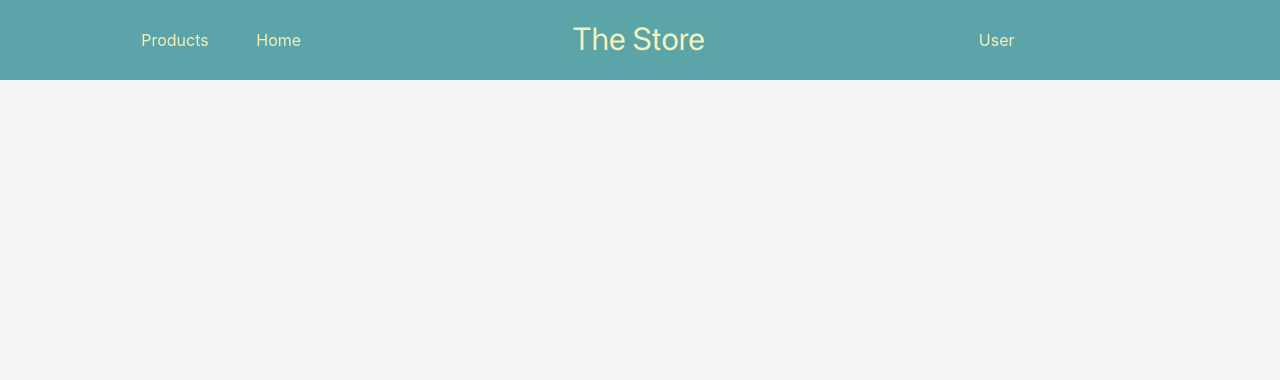
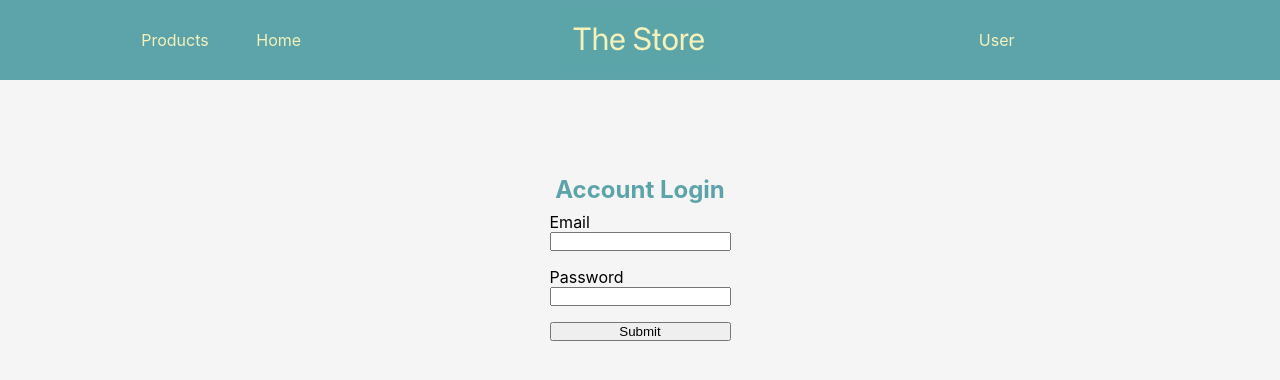
Before and after one commit to zoehay/angular-e-commerce, an Angular app: page /auth/login in a window 1280 px wide. Before the commit this address led to /. Shown: the top 380 px of the page. Built offline with nearby package versions, Linux system fonts and the light colour scheme.

Commit message:
add login component

```diff
--- a/src/app/app.component.ts
+++ b/src/app/app.component.ts
@@ -1,11 +1,12 @@
 import { Component } from '@angular/core';
 import { HomeComponent } from './home/home.component';
 import { RouterModule } from '@angular/router';
+import { FormsModule, ReactiveFormsModule } from '@angular/forms';
 
 @Component({
   selector: 'app-root',
   standalone: true,
-  imports: [HomeComponent, RouterModule],
+  imports: [HomeComponent, RouterModule, ReactiveFormsModule, FormsModule],
   template: `
     <main>
       <nav>
@@ -24,10 +25,10 @@ import { RouterModule } from '@angular/router';
           </header>
         </a>
         <div class="links">
-          <a [routerLink]="['/']"> User </a>
+          <a [routerLink]="['/auth/login']"> User </a>
         </div>
       </nav>
-      <section class="content">
+      <section class="page-content">
         <router-outlet></router-outlet>
       </section>
     </main>
--- a/src/app/home/home.component.ts
+++ b/src/app/home/home.component.ts
@@ -5,13 +5,7 @@ import { CommonModule } from '@angular/common';
   selector: 'app-home',
   standalone: true,
   imports: [CommonModule],
-  template: `
-    <p>
-      home works!
-    </p>
-  `,
-  styleUrls: ['./home.component.css']
+  template: ` <p>Welcome to the store! It will be the same but better!</p> `,
+  styleUrls: ['./home.component.css'],
 })
-export class HomeComponent {
-
-}
+export class HomeComponent {}
--- /dev/null
+++ b/src/app/login/login.component.css
@@ -0,0 +1,12 @@
+.form-page {
+  display: flex;
+  flex-direction: column;
+  align-items: center;
+  margin-top: 5rem;
+}
+
+.form-field {
+  margin: 0.5rem;
+  display: flex;
+  flex-direction: column;
+}
--- /dev/null
+++ b/src/app/login/login.component.ts
@@ -0,0 +1,50 @@
+import { Component, OnInit } from '@angular/core';
+import {
+  FormBuilder,
+  FormGroup,
+  FormsModule,
+  ReactiveFormsModule,
+} from '@angular/forms';
+
+@Component({
+  selector: 'app-root',
+  standalone: true,
+  imports: [ReactiveFormsModule, FormsModule],
+  template: `
+    <div class="form-page">
+      <h2>Account Login</h2>
+      <form [formGroup]="loginForm" (ngSubmit)="onSubmit(loginForm)">
+        <div class="form-field">
+          <label for="email">Email</label>
+          <input id="email" type="text" formControlName="email" />
+        </div>
+        <div class="form-field">
+          <label for="password">Password</label>
+          <input id="password" type="password" formControlName="password" />
+        </div>
+        <div class="form-field">
+          <button type="submit">Submit</button>
+        </div>
+      </form>
+    </div>
+  `,
+  styleUrls: ['./login.component.css'],
+})
+export class LoginComponent implements OnInit {
+  loginForm!: FormGroup;
+
+  constructor(private fb: FormBuilder) {}
+
+  // #TODO: add validators
+
+  ngOnInit() {
+    this.loginForm = this.fb.group({
+      email: '',
+      password: '',
+    });
+  }
+
+  onSubmit(form: FormGroup) {
+    console.log('Email', form.value.email);
+  }
+}
--- a/src/app/product.service.ts
+++ b/src/app/product.service.ts
@@ -5,10 +5,13 @@ import { Product } from './product';
   providedIn: 'root',
 })
 export class ProductService {
-  url = 'https://e-commerce.zoemhay.com/api/products';
+  url = '//localhost:8000/products';
 
   async getAllProducts(): Promise<Product[]> {
-    const data = await fetch(this.url);
-    return (await data.json()) ?? [];
+    const data = await fetch(this.url, {
+      credentials: 'include',
+    });
+    const response = await data.json();
+    return response.products ?? [];
   }
 }
--- a/src/app/routes.ts
+++ b/src/app/routes.ts
@@ -1,6 +1,7 @@
 import { Routes } from '@angular/router';
 import { HomeComponent } from './home/home.component';
 import { ProductsComponent } from './products/products.component';
+import { LoginComponent } from './login/login.component';
 
 const routeConfig: Routes = [
   {
@@ -13,6 +14,11 @@ const routeConfig: Routes = [
     component: ProductsComponent,
     title: 'Products page',
   },
+  {
+    path: 'auth/login',
+    component: LoginComponent,
+    title: 'Login page',
+  },
 ];
 
 export default routeConfig;
--- a/src/styles.css
+++ b/src/styles.css
@@ -23,6 +23,10 @@ body {
   --accent-light-2: #f4f1bb;
 }
 
+h2 {
+  color: var(--accent-bold-1);
+}
+
 button.primary {
   padding: 10px;
   border: solid 1px var(--primary-color);
@@ -34,9 +38,16 @@ button.primary {
 .page-content {
   padding: 0.9375rem;
   margin: auto;
+  display: flex;
+  justify-content: center;
 }
 @media (min-width: 46rem) {
   .page-content {
     max-width: 75rem;
   }
 }
+
+form {
+  display: flex;
+  flex-direction: column;
+}
```
Also changed, not shown: src/app/app-routing.module.ts (deleted, +0 -16 lines).
